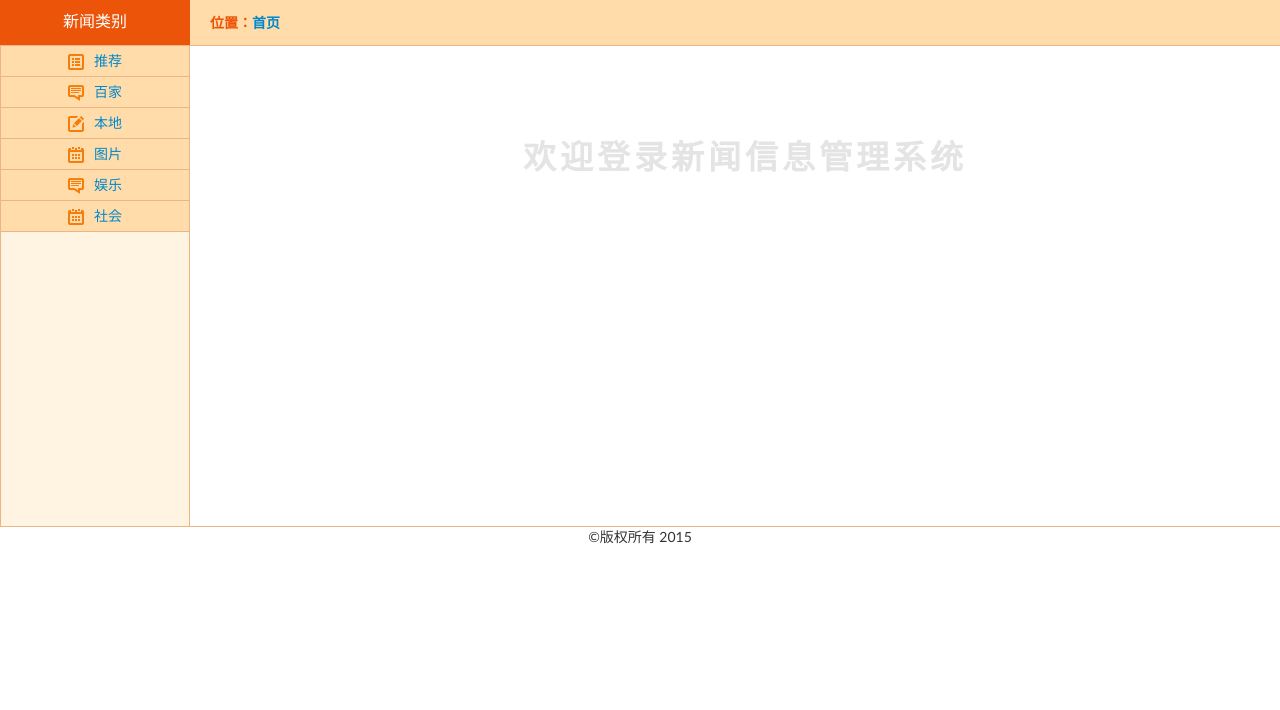
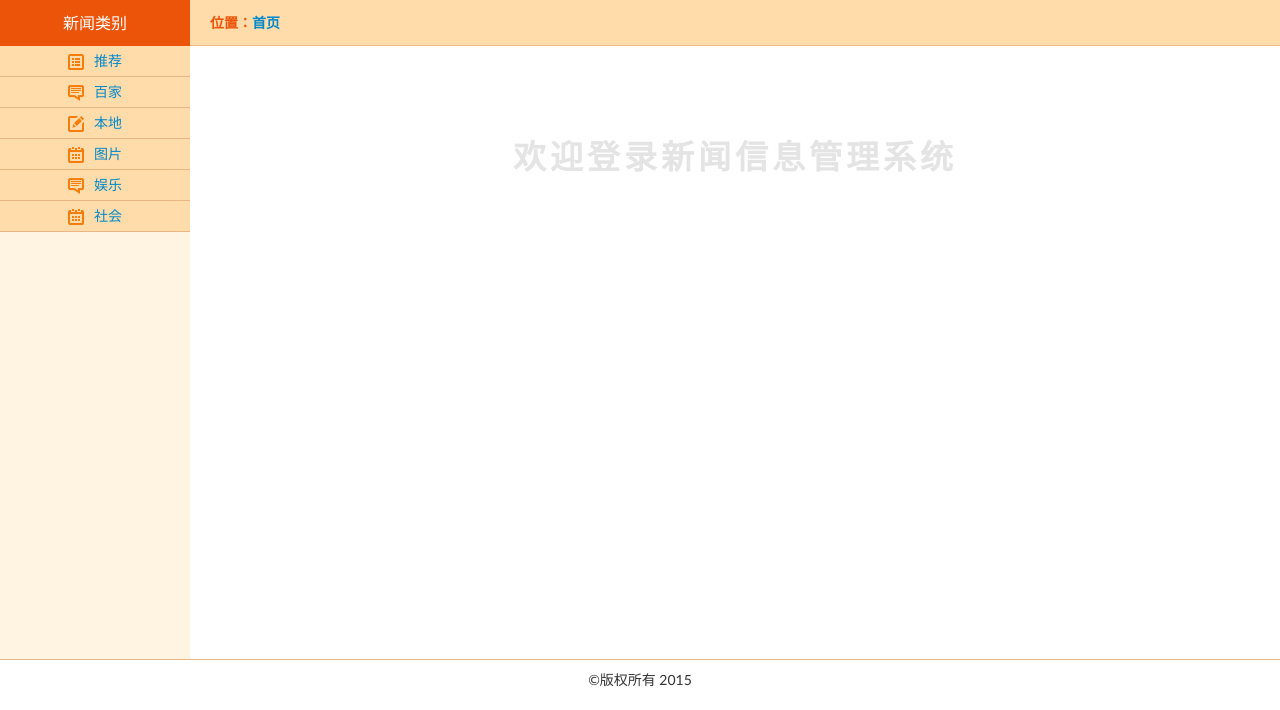
Before and after one commit to GaryGuo321/baidu_news_php, a PHP site: page /html/homepage.html in a window 1280 px wide. Shown: the part 90-800 px from the top of the page. Run offline with PHP 8.4, Linux system fonts and the light colour scheme.

Commit message:
use full screen layout

```diff
--- a/baidu_news/css/homepage.css
+++ b/baidu_news/css/homepage.css
@@ -1,28 +1,82 @@
-
-body{
-    width: auto;
-    height: auto;
+body {
+    width: 100%;
+    display: block;
     font-family: "Microsoft Yahei", "Trebuchet MS", Arial, Helvetica, sans-serif !important;
 }
-.header{
+
+/*全屏布局 start*/
+html,
+body,
+#container {
+    height: 100%;
+}
+
+#container {
+    display: block;
+    position: relative;
     width: 100%;
-    height: 90px;
-    background: -webkit-linear-gradient(#e37f1f,#dd7b1d,#cb6e15);
-    background: -moz-linear-gradient(#e37f1f,#dd7b1d,#cb6e15);
+    height: 100%;
+    min-height: 480px;
     min-width: 1200px;
 }
-.logo{
+
+.header {
+    position: absolute;
+    top: 0;
+    right: 0;
+    left: 0;
+    height: 90px;
+    background: -webkit-linear-gradient(#e37f1f, #dd7b1d, #cb6e15);
+    background: -moz-linear-gradient(#e37f1f, #dd7b1d, #cb6e15);
+}
+
+.guide {
+    position: absolute;
+    left: 0;
+    top: 90px;
+    bottom: 50px;
+    width: 190px;
+    /*border-right: 1px solid #ebb683;*/
+    border-bottom: 1px solid #ebb683;
+    background-color: #fff3e1;
+}
+
+.content {
+    position: absolute;
+    overflow: hidden;
+    left: 190px;
+    right: 0;
+    top: 90px;
+    bottom: 50px;
+}
+
+.footer {
+    box-sizing: border-box;
+    position: absolute;
+    left: 0;
+    right: 0;
+    bottom: 0;
+    height: 50px;
+    text-align: center;
+    padding-top: 10px;
+    padding-bottom: 10px;
+}
+/*全屏布局 end*/
+
+.logo {
     background: url("topleft.jpg") no-repeat;
     float: left;
     width: 300px;
     height: 90px;
 }
-.logo img{
+
+.logo img {
     float: left;
     margin-left: 11px;
     margin-top: 12px;
 }
-.logo .title-word{
+
+.logo .title-word {
     font-size: 22px;
     color: #fff;
     margin-bottom: -3px;
@@ -30,56 +84,71 @@ body{
     margin-left: 9px;
     margin-top: 30px;
 }
-.logo small{
+
+.logo small {
     font-size: 9px;
     color: #dcdcdc;
     margin-left: 9px;
     text-align: center;
     float: left;
 }
-.nav1{
+
+.nav1 {
     float: left;
     height: 90px;
     margin-left: 20px;
 }
-.inline-nav a{
+
+.inline-nav a {
     color: #fff;
     display: inline-block;
     width: 100px;
     text-align: center;
     height: 90px;
     line-height: 90px;
-    -webkit-transition:background 1s;
-    -moz-transition:background 1s;
-    transition:background 1s;
+    -webkit-transition: background 1s;
+    -moz-transition: background 1s;
+    transition: background 1s;
     font-size: 15px;
 }
-.nav1 .inline{
+
+.nav1 .inline {
     margin: 0;
 }
-.nav1 .inline-nav li{
+
+.nav1 .inline-nav li {
     padding: 0;
 }
-.inline-nav a:hover{
+
+.inline-nav a:hover {
     color: #fff;
     text-decoration: none;
     background-color: #eb5409;
 }
-a .icon-book,a .icon-star-empty,a .icon-pencil,a .icon-wrench,a .icon-file,a .icon-asterisk{
+
+a .icon-book,
+a .icon-star-empty,
+a .icon-pencil,
+a .icon-wrench,
+a .icon-file,
+a .icon-asterisk {
     margin-top: 4px;
 }
-.user{
+
+.user {
     float: right;
     height: 90px;
     background: url(topright.jpg) no-repeat;
     width: 167px;
 }
-.top{
+
+.top {
     margin-top: 12px;
     margin-bottom: 9px;
     margin-left: 2px;
 }
-.inline-right a{
+
+.inline-right a {
     color: #fdd07d;
     display: inline-block;
     width: 40px;
@@ -88,10 +157,12 @@ a .icon-book,a .icon-star-empty,a .icon-pencil,a .icon-wrench,a .icon-file,a .ic
     height: 19px;
     font-size: 13px;
 }
-.inline-right .help{
+
+.inline-right .help {
     width: 50px;
 }
-.bottom{
+
+.bottom {
     width: 150px;
     height: 30px;
     -webkit-border-radius: 15px 15px;
@@ -99,127 +170,148 @@ a .icon-book,a .icon-star-empty,a .icon-pencil,a .icon-wrench,a .icon-file,a .ic
     border-radius: 15px 15px;
     background-color: #ab5c14;
 }
-.user .inline{
+
+.user .inline {
     margin: 0;
 }
-.user .inline li{
+
+.user .inline li {
     padding: 0;
 }
-.inline-right a:hover{
+
+.inline-right a:hover {
     color: #fff;
     text-decoration: none;
 }
-.bottom span{
+
+.bottom span {
     font-size: 15px;
     color: #fff;
     display: inline-block;
     line-height: 30px;
     margin-right: 9px;
 }
-.bottom .icon-user{
+
+.bottom .icon-user {
     margin-top: 4px;
     margin-left: 7px;
 }
-.guide{
+
+.mail-list {
     height: 45px;
-    width: auto;
-    min-width: 1200px;
-}
-.mail-list{
-    height: 45px;
-    width: 190px;
+    width: 100%;
+    line-height: 45px;
     background-color: #eb5409;
     font-size: 16px;
     color: #fff;
-    float: left;
+    border-bottom: 1px solid #eb5409;
     text-align: center;
 }
 
-.mail-list span{
+.mail-list span {
     display: inline-block;
-    margin-top: 11px;
 }
-.position{
+
+.position {
     height: 45px;
     background-color: #ffdca9;
     line-height: 45px;
 }
-.position p{
-    margin-left: 210px;
+
+.position p {
+    margin-left: 20px;
     color: #eb5409;
     font-weight: bold;
 }
-.content{
-    min-width: 1150px;
+
+.nav-left {
+    box-sizing: border-box;
+    width: 100%;
+    /*background-color: #fff3e1;*/
+    /*border: 1px solid #ebb683;*/
+    /*position: relative;*/
 }
-.nav-left{
-    width: 188px;
-    background-color: #fff3e1;
-    border: 1px solid #ebb683;
-    height: 480px;
-    float: left;
-    margin-left: -100%;
-    position: relative;
-}
-.content-right{
-    height: 480px;
+
+.content-right {
+    /*height: 480px;*/
+    /*height: 100%;*/
+    top: 45px;
+    bottom: 0;
+    /*padding:20px;*/
     border-top: 1px solid #ebb683;
     border-bottom: 1px solid #ebb683;
-    float: left;
+    /*float: left;*/
     width: 100%;
-    position: relative;
+    position: absolute;
     overflow: auto;
 }
-ul{
+
+ul {
     list-style-type: none;
+}
 
-}
-.nav-left ul{
+.nav-left ul {
     padding: 0;
     margin: 0;
 }
-.nav-left ul li a{
+
+.nav-left ul li a {
     display: inline-block;
     height: 30px;
     line-height: 30px;
     width: 100%;
 }
-.nav2-1 .click-nav-a{
+
+.nav2-1 .click-nav-a {
     background-color: #fff;
 }
-.nav2{
+
+.nav2 {
     text-align: center;
 }
-.nav2 .nav2-1{
+
+.nav2 .nav2-1 {
     border-bottom: 1px solid #ebb683;
     background-color: #ffdca9;
 }
-.nav2 .nav2-1 li{
+
+.nav2 .nav2-1 li {
     padding-left: 30px;
 }
-.nav2-1 span{
+
+.nav2-1 span {
     display: inline-block;
     margin-right: 10px;
 }
-.nav2-min li{
+
+.nav2-min li {
     margin-left: 50px;
 }
-.form{
-    margin-left: 210px;
-    margin-top: 30px;
+
+.form {
+    margin-left: 20px;
+    margin-top: 20px;
 }
-.form input{
+
+.form input {
     margin-right: 15px;
 }
-.form button{
+
+.form button {
     margin-top: 20px;
     margin-right: 10px;
     outline: none;
 }
-.form-one,.form-two,.form-three,.form-five,.form-four{
+
+.form-one,
+.form-two,
+.form-three,
+.form-five,
+.form-four {
     display: none;
 }
-.table-title{
+
+.table-title {
     margin-left: 25px;
     font-size: 15px;
     font-weight: bold;
@@ -230,68 +322,80 @@ ul{
     width: 100px;
     text-align: center;
 }
-.content-right .table-content,.content-right .table-picture-content{
+
+.content-right .table-content,
+.content-right .table-picture-content {
     width: 1100px;
-    margin-top: 15px;
-    margin-left: 215px;
+    padding:20px;
     display: none;
 }
-.content-right .delete-picture-content,.content-right .delete-content{
+
+.content-right .delete-picture-content,
+.content-right .delete-content {
     width: 1100px;
-    margin-top: 15px;
     display: none;
 }
-.content-right .table-content th,.content-right .table-picture-content th,.content-right .delete-picture-content th,.content-right .delete-content th{
+
+.content-right .table-content th,
+.content-right .table-picture-content th,
+.content-right .delete-picture-content th,
+.content-right .delete-content th {
     background-color: #fcead0;
 }
-.footer{
-    text-align: center;
-    padding-top: 10px;
-    padding-bottom: 10px;
+
+.logo .english {
+    margin-left: 3px;
 }
 
-.logo .english{
-    margin-left: 3px;
-}
-.content-right .form .input-prepend{
+.content-right .form .input-prepend {
     margin-bottom: 20px;
 }
 
-.content-right .form .more-content{
+.content-right .form .more-content {
     height: 40px;
     line-height: 40px;
 }
-.welcome{
+
+.welcome {
     font-size: 33px;
     color: #e4e4e4;
     font-weight: bold;
     text-align: center;
     margin-top: 100px;
     letter-spacing: 4px;
-    margin-left: 210px;
 }
-.content-right .table-content table,.content-right .table-picture-content table,.content-right .delete-content table,.content-right .delete-picture-content table{
+
+.content-right .table-content table,
+.content-right .table-picture-content table,
+.content-right .delete-content table,
+.content-right .delete-picture-content table {
     width: 100%;
-   /* table-layout: fixed;*/
+    /* table-layout: fixed;*/
     word-break: break-all;
 }
-.long-url{
+
+.long-url {
     width: 350px;
 }
-.long-picture-url{
+
+.long-picture-url {
     width: 600px;
 }
-.button-sort{
+
+.button-sort {
     margin-bottom: 15px;
 }
-.button-sort a{
+
+.button-sort a {
     display: inline-block;
     margin-right: 10px;
 }
-.special{
+
+.special {
     margin-top: 10px;
 }
-.form-three a{
+
+.form-three a {
     display: inline-block;
     margin-left: 5px;
 }
--- a/baidu_news/html/homepage.html
+++ b/baidu_news/html/homepage.html
@@ -46,19 +46,33 @@
                 </div>
             </div>
         </div>
-        <!--中间内容部分-->
-        <div class="main">
         <!--位置基本信息-->
         <div class="guide">
             <div class="mail-list">
                 <span>新闻类别</span>
             </div>
+            <div class="nav-left">
+                <ul class="nav2">
+                    <li class="nav2-1"><a href="" value="recommend"><span><img src="../image/leftico01.png"></span>推荐</a></li>
+                    <li class="nav2-1"><a href="" value="common"><span><img src="../image/leftico02.png"></span>百家</a></li>
+                    <li class="nav2-1"><a href="" value="localtion"><span><img src="../image/leftico03.png"></span>本地</a></li>
+                    <li class="nav2-1"><a href="" value="picture"><span><img src="../image/leftico04.png"></span>图片</a></li>
+                    <li class="nav2-1"><a href="" value="entertainment"><span><img src="../image/leftico02.png"></span>娱乐</a></li>
+                    <li class="nav2-1"><a href="" value="sociology"><span><img src="../image/leftico04.png"></span>社会</a></li>
+                </ul>
+            </div>
+
+            <!-- <div class="position">
+                <p>位置：<a href="#">首页</a></p>
+            </div> -->
+        </div>
+        <!--主题内容部分-->
+        <div class="content">
+            <!-- 新添加 -->
             <div class="position">
                 <p>位置：<a href="#">首页</a></p>
             </div>
-            </div>
-            <!--主题内容部分-->
-            <div class="content">
+
             <!--主题内容右边内容部分-->
             <div class="content-right">
                 <p class="welcome">欢迎登录新闻信息管理系统</p>
@@ -265,7 +279,7 @@
                 <!-- 更新数据库中数据end -->
             </div>
             <!--主题内容部分左边导航栏-->
-                <div class="nav-left">
+            <!-- <div class="nav-left">
                 <ul class="nav2">
                     <li class="nav2-1"><a href="" value="recommend"><span><img src="../image/leftico01.png"></span>推荐</a></li>
                     <li class="nav2-1"><a href="" value="common"><span><img src="../image/leftico02.png"></span>百家</a></li>
@@ -275,8 +289,7 @@
                     <li class="nav2-1"><a href="" value="sociology"><span><img src="../image/leftico04.png"></span>社会</a></li>
                 </ul>
             </div>
-            </div>
-        </div>
+ -->        </div>
         <!--尾部-->
         <div class="footer">
             ©版权所有 2015
--- a/baidu_news/js/login.js
+++ b/baidu_news/js/login.js
@@ -1,9 +1,8 @@
-$(function(){
+$(function() {
 	var $submitButton = $(".controls .bottom");
 	//点击登录提交表格
 	$submitButton.click(function(e) {
 		$(".form-horizontal").submit();
 		return false;
 	});
-
 });
--- a/baidu_news/php/login.php
+++ b/baidu_news/php/login.php
@@ -45,7 +45,7 @@ function test_input($data)
 }
 ?>
     <!--头部-->
-
+<div class="container-fluid">
     <div class="header">
         <div class="circle">
             <span class="circle-content"></span>
@@ -111,6 +111,7 @@ function test_input($data)
     <div class="footer">
         <p>©版权所有  2015</p>
     </div>
+</div>
 
     <script type="text/javascript" src="../js/jquery.min.js"></script>
     <script type="text/javascript" src="../js/login.js"></script>
```
Also changed, not shown: baidu_news/css/login.css (+77 -46 lines), README.md. Lines whose indentation alone changed are shown as unchanged.
